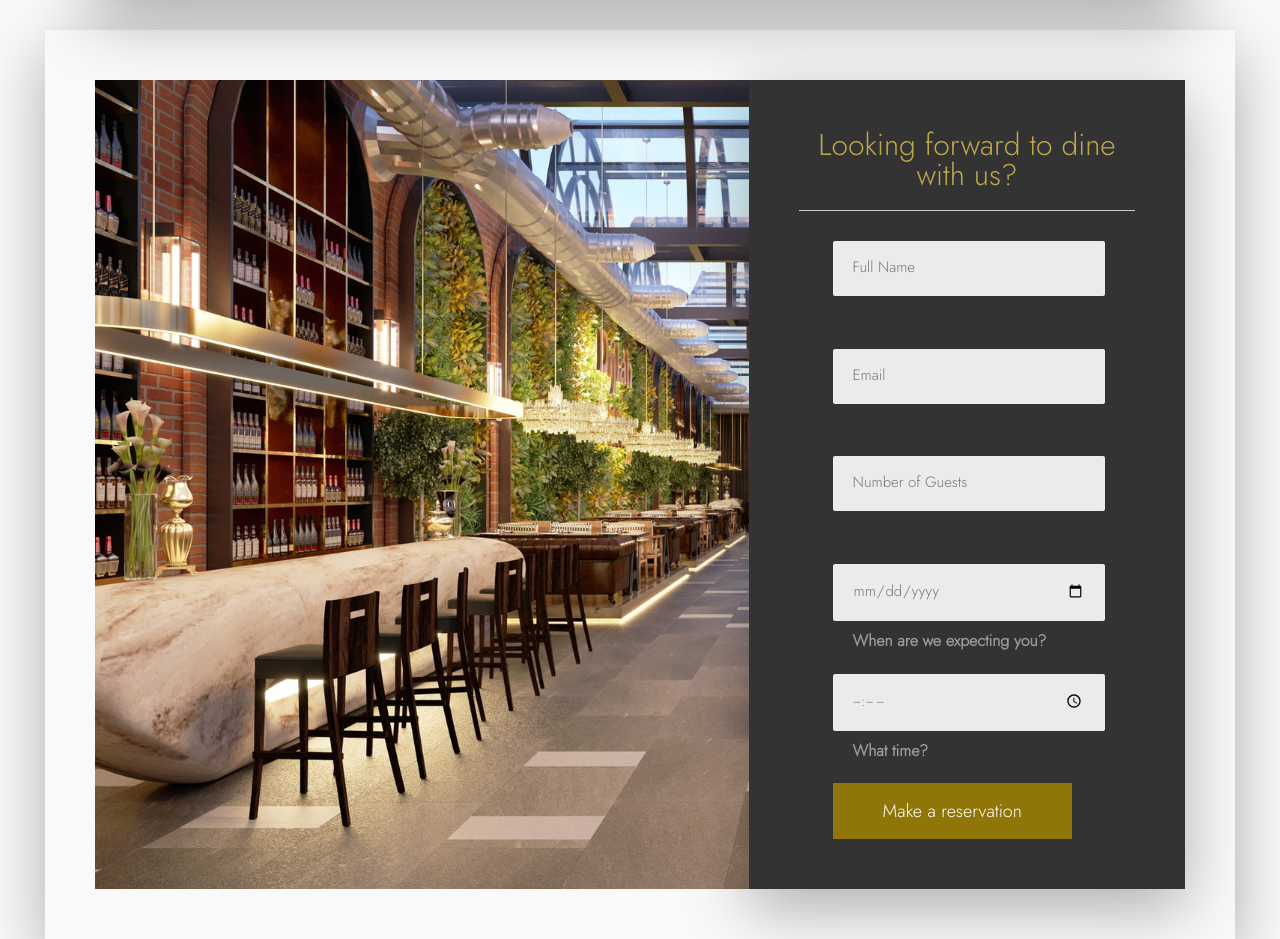
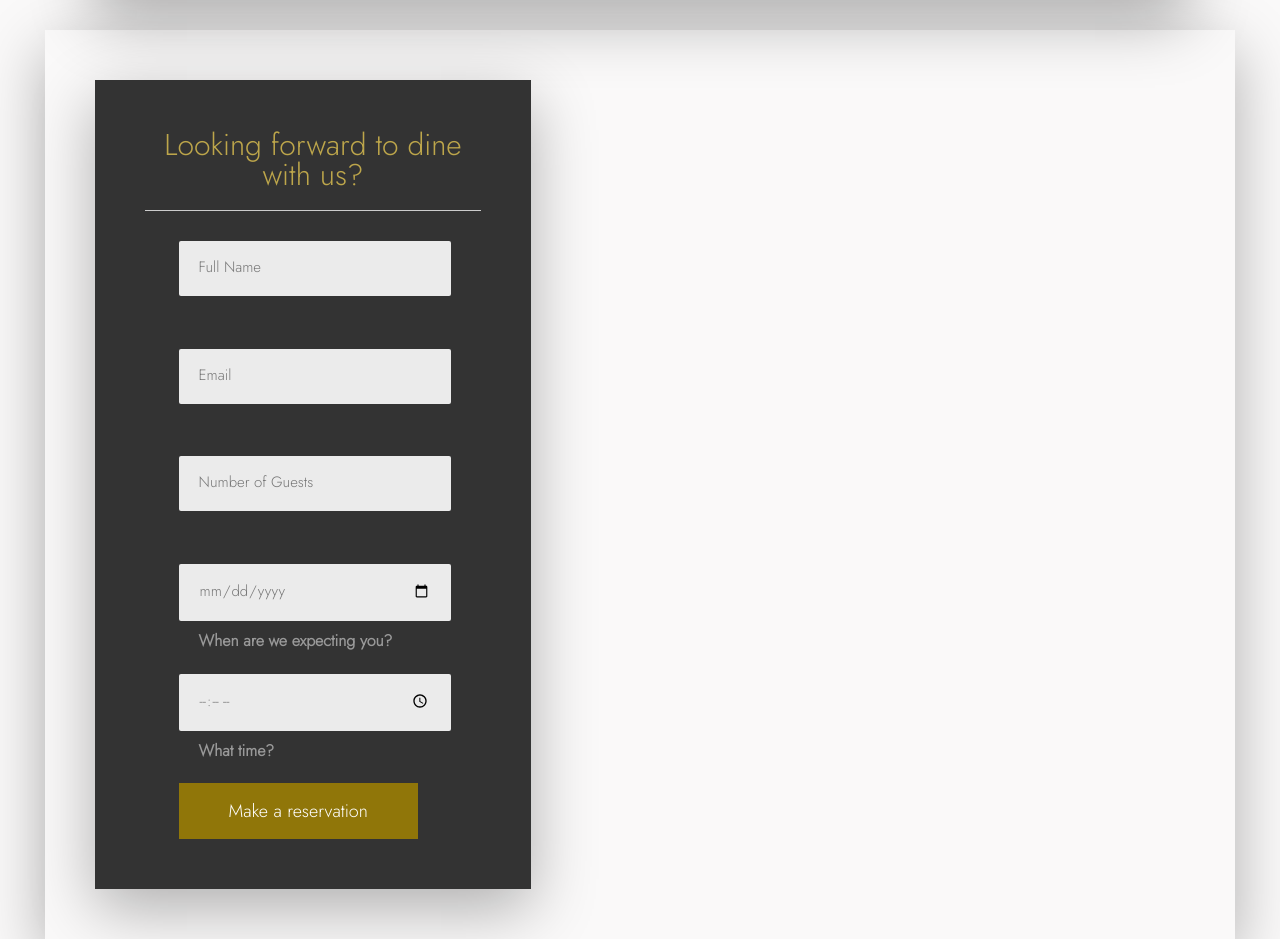
Before and after one commit to aaqilramzeen/diners-cabin, a website: page index.html in a window 1280 px wide. Shown: the part 3098-4037 px from the top of the page. Drawn offline with Linux system fonts and the light colour scheme.

Commit message:
Update index.html

```diff
--- a/index.html
+++ b/index.html
@@ -53,7 +53,6 @@
         </header>
 
         <main class="content">
-
             <section class="about" id="about">
                 <div class="intro">
                     <p class="intro__text">
@@ -247,9 +246,6 @@
             </section>
 
             <section class="reservation" id="reservations">
-
-                <div class="reservation__gallery"> </div>
-
                 <div class="reservation__form">
                     <h2 class="heading_2">Looking forward to dine with us?</h2>
                     <div class="reservation__details">
@@ -280,10 +276,8 @@
                             <button class="btn btn--primary">Make a reservation</button>
                         </div>
                     </div>
-
                 </div>
             </section>
-
         </main>
 
         <footer class="footer">
@@ -302,8 +296,6 @@
                 </div>
             </div>
         </footer>
-
     </div>
 </body>
-
 </html>
```
